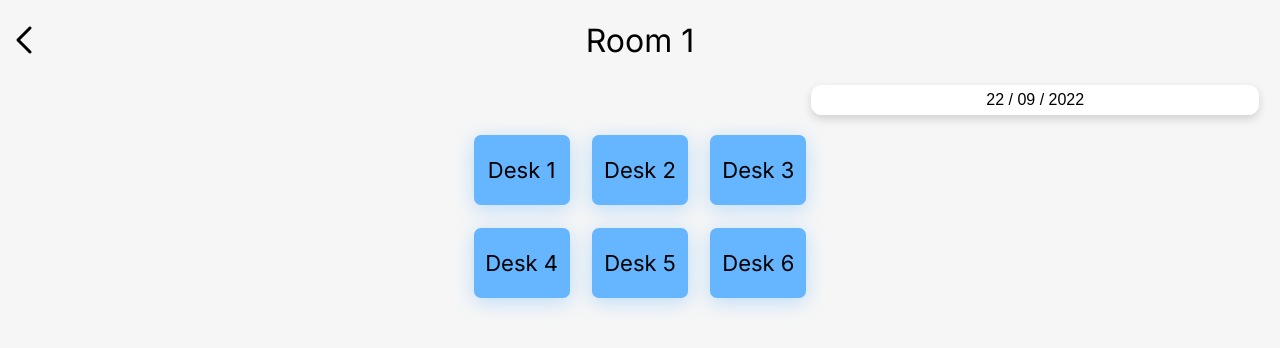
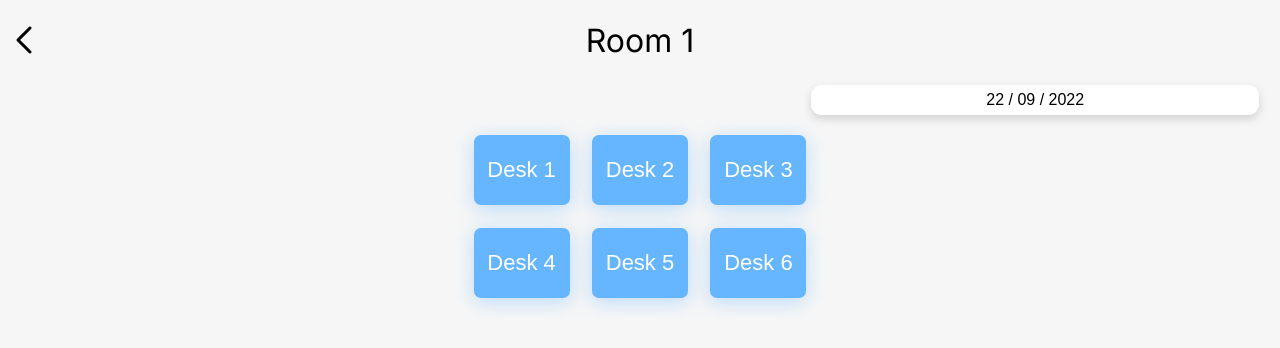
Before and after one commit to ben-me/capstone-project, a Next.js app: page /rooms/1 in a window 1280 px wide. Shown: the top 348 px of the page. Built offline with nearby package versions, Linux system fonts and the light colour scheme.

Commit message:
add usestate to track highlighted desk and detail window

```diff
--- a/components/DeskItem.js
+++ b/components/DeskItem.js
@@ -1,7 +1,23 @@
 import styled from 'styled-components';
 
-export default function DeskItem({ deskDetails }) {
-  return <Desk>{deskDetails.name}</Desk>;
+export default function DeskItem({
+  deskDetails,
+  onShowDetails,
+  currentHighlightedDesk,
+}) {
+  const active = currentHighlightedDesk === deskDetails.id;
+
+  return (
+    <Desk active={active}>
+      <StyledButton
+        active={active}
+        type="button"
+        onClick={() => onShowDetails(deskDetails)}
+      >
+        {deskDetails.name}
+      </StyledButton>
+    </Desk>
+  );
 }
 
 const Desk = styled.li`
@@ -11,7 +27,15 @@ const Desk = styled.li`
   width: 96px;
   height: 70px;
   border-radius: 7px;
-  background-color: var(--primary);
+  background-color: ${(props) => (props.active ? 'white' : 'var(--primary)')};
   box-shadow: 0px 4px 20px rgba(101, 181, 255, 0.4);
+`;
+
+const StyledButton = styled.button`
+  width: 100%;
+  height: 100%;
+  background: none;
   font-size: 22px;
+  border: none;
+  color: ${(props) => (props.active ? 'var(--primary)' : 'white')};
 `;
--- a/pages/rooms/[roomId].js
+++ b/pages/rooms/[roomId].js
@@ -29,9 +29,25 @@ export async function getStaticProps(context) {
 
 export default function RoomPage({ roomDetails }) {
   const [selectedDate, setSelectedDate] = useState(new Date());
+  const [detailsWindowActive, setDetailsWindowActive] = useState(false);
+  const [highlightedDesk, setHighlightedDesk] = useState({});
 
   function changeDate(date) {
     setSelectedDate(date);
+  }
+
+  function showDetails(selectedDesk) {
+    if (detailsWindowActive) {
+      if (highlightedDesk === selectedDesk) {
+        setDetailsWindowActive(false);
+        setHighlightedDesk({});
+      } else {
+        setHighlightedDesk(selectedDesk);
+      }
+    } else {
+      setDetailsWindowActive(true);
+      setHighlightedDesk(selectedDesk);
+    }
   }
 
   return (
@@ -41,7 +57,12 @@ export default function RoomPage({ roomDetails }) {
       <Calendar onChangeDate={changeDate} stateDate={selectedDate} />
       <DeskList>
         {roomDetails.desks.map((desk) => (
-          <DeskItem key={desk.id} deskDetails={desk} />
+          <DeskItem
+            key={desk.id}
+            deskDetails={desk}
+            onShowDetails={showDetails}
+            currentHighlightedDesk={highlightedDesk.id}
+          />
         ))}
       </DeskList>
     </>
```
